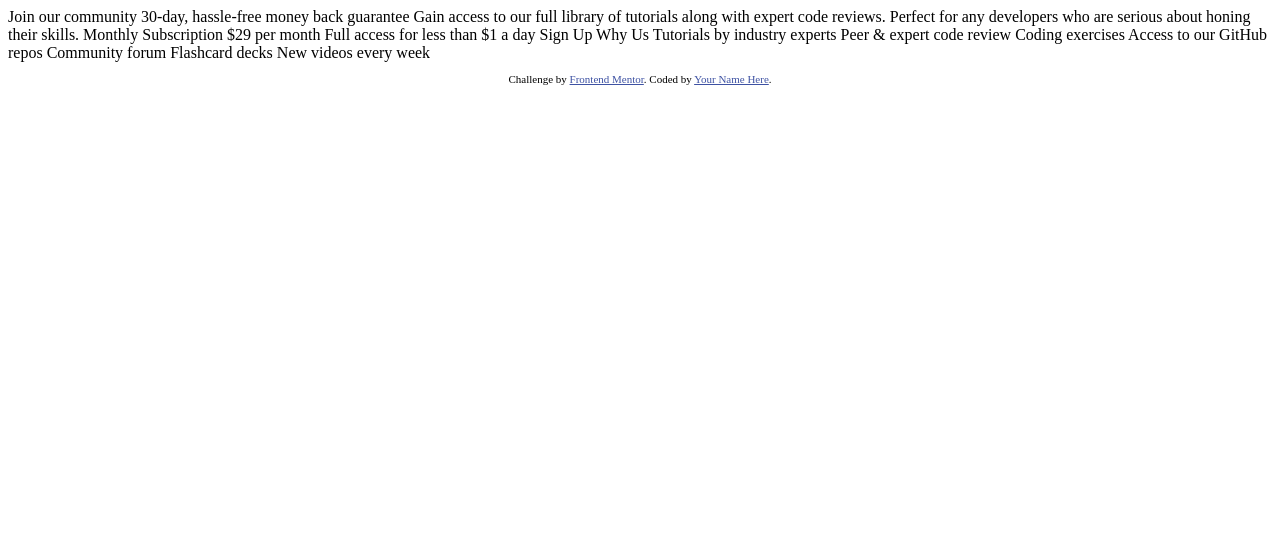
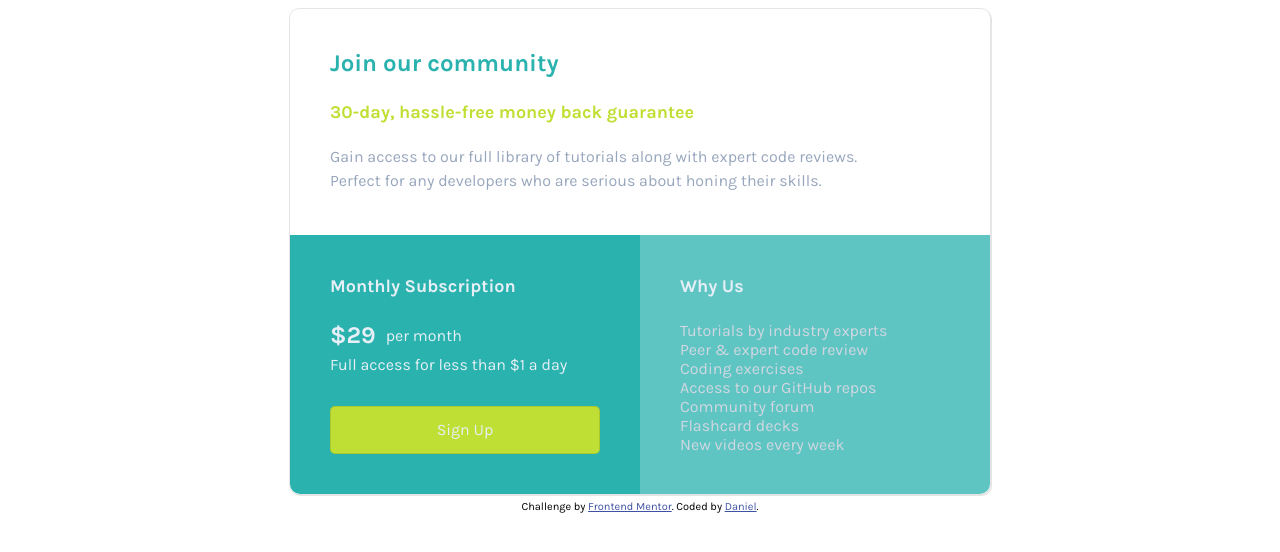
Before and after one commit to daniel88li/fm-challenge1, a plain HTML site: page index.html in a window 1280 px wide. Drawn offline with Linux system fonts and the light colour scheme.

Commit message:
Style elements to look similar to the challenge

```diff
--- a/index.html
+++ b/index.html
@@ -2,48 +2,58 @@
 <html lang="en">
 <head>
   <meta charset="UTF-8">
-  <meta name="viewport" content="width=device-width, initial-scale=1.0"> <!-- displays site properly based on user's device -->
+  <meta name="viewport" content="width=device-width, initial-scale=1.0">
 
   <link rel="icon" type="image/png" sizes="32x32" href="./images/favicon-32x32.png">
-
+  <link rel="stylesheet" href="./style.css">
   <title>Frontend Mentor | Single Price Grid Component</title>
-
-  <!-- Feel free to remove these styles or customise in your own stylesheet 👍 -->
-  <style>
-    .attribution { font-size: 11px; text-align: center; }
-    .attribution a { color: hsl(228, 45%, 44%); }
-  </style>
 </head>
 <body>
-  Join our community
+    <div class="root">
+        <div class="container">
+            <div class="info-box box">
+                <h3>Join our community</h3>
 
-  30-day, hassle-free money back guarantee
+                <h4 class="guarantee">30-day, hassle-free money back guarantee</h4>
 
-  Gain access to our full library of tutorials along with expert code reviews.
-  Perfect for any developers who are serious about honing their skills.
+                <p>Gain access to our full library of tutorials along with expert code reviews.</p>
+                <p>Perfect for any developers who are serious about honing their skills.</p>
+            </div>
 
-  Monthly Subscription
+            <div class="bottom-box">
+                <div class="price-box box">
+                    <h4>Monthly Subscription</h4>
 
-  &dollar;29 per month
+                    <div class="price-line">
+                        <h2>&dollar;29</h2>
+                        <p>per month</p>
+                    </div>
 
-  Full access for less than &dollar;1 a day
+                    <p>Full access for less than &dollar;1 a day</p>
 
-  Sign Up
+                    <button>Sign Up</button>
+                </div>
 
-  Why Us
+                <div class="about-box box">
+                    <h4>Why Us</h4>
 
-  Tutorials by industry experts
-  Peer &amp; expert code review
-  Coding exercises
-  Access to our GitHub repos
-  Community forum
-  Flashcard decks
-  New videos every week
+                    <p>Tutorials by industry experts</p>
+                    <p>Peer &amp; expert code review</p>
+                    <p>Coding exercises</p>
+                    <p>Access to our GitHub repos</p>
+                    <p>Community forum</p>
+                    <p>Flashcard decks</p>
+                    <p>New videos every week</p>
+                </div>
+            </div>
+
+        </div>
+    </div>
 
   <footer>
     <p class="attribution">
-      Challenge by <a href="https://www.frontendmentor.io?ref=challenge" target="_blank">Frontend Mentor</a>.
-      Coded by <a href="#">Your Name Here</a>.
+      Challenge by <a rel="nofollow" href="https://www.frontendmentor.io?ref=challenge" target="_blank">Frontend Mentor</a>.
+      Coded by <a href="#">Daniel</a>.
     </p>
   </footer>
 </body>
--- /dev/null
+++ b/style.css
@@ -0,0 +1,152 @@
+@import url(https://fonts.googleapis.com/css2?family=Karla:wght@400;700);
+
+/* global */
+
+:root {
+  --primary-colour1: hsl(179, 62%, 43%);
+  --primary-colour2: hsl(71, 73%, 54%);
+  --neutral-colour1: hsl(204, 43%, 93%);
+  --neutral-colour2: hsl(218, 22%, 67%);
+}
+
+* {
+  box-sizing: border-box;
+  font-family: "Karla", sans-serif;
+}
+
+body {
+  font-size: 16px;
+}
+
+p {
+  margin: 5px 0;
+  color: var(--neutral-colour1);
+}
+
+h3 {
+  font-weight: 700;
+  font-size: 24px;
+  margin-top: 0;
+}
+
+h4 {
+  font-weight: 700;
+  font-size: 18px;
+  margin-top: 0;
+}
+
+.root {
+  display: flex;
+  justify-content: center;
+}
+
+.container {
+  display: flex;
+  flex-direction: column;
+  border: 1px solid rgba(0, 0, 0, 0.1);
+  border-radius: 10px;
+  box-shadow: 1px 1px rgba(0, 0, 0, 0.1);
+}
+
+.box {
+  padding: 40px;
+}
+
+div > h4 {
+  color: var(--neutral-colour1);
+}
+
+/* info box */
+
+.info-box h3 {
+  color: var(--primary-colour1);
+}
+
+.info-box p {
+  color: var(--neutral-colour2);
+}
+
+.guarantee {
+  color: var(--primary-colour2);
+}
+
+.bottom-box {
+  display: flex;
+  justify-content: center;
+  align-self: stretch;
+  flex-wrap: wrap;
+  width: 700px;
+}
+
+/* price box */
+
+.price-box {
+  background-color: var(--primary-colour1);
+  display: flex;
+  flex-direction: column;
+  justify-content: center;
+  flex: 1;
+  border-bottom-left-radius: 10px;
+}
+
+.price-line {
+  display: flex;
+  align-items: center;
+  color: var(--neutral-colour1);
+}
+
+.price-line > h2 {
+  margin: 0 10px 0 0;
+}
+
+button {
+  width: 100%;
+  height: 3rem;
+  color: var(--neutral-colour1);
+  background-color: var(--primary-colour2);
+  font-size: 16px;
+  margin-top: auto;
+  border: 1px solid rgba(0, 0, 0, 0.1);
+  border-radius: 5px;
+  align-self: center;
+}
+
+button:active {
+  outline: none;
+}
+
+/* about box */
+
+.about-box {
+  display: flex;
+  flex-direction: column;
+  background-color: hsla(179, 62%, 43%, 0.75);
+  flex: 1;
+  border-bottom-right-radius: 10px;
+}
+
+.about-box p {
+  color: hsl(218, 22%, 85%);
+  margin: 0;
+}
+
+/* footer */
+
+.attribution {
+  font-size: 11px;
+  text-align: center;
+  color: black;
+}
+.attribution a {
+  color: hsl(228, 45%, 44%);
+}
+
+@media (max-width: 700px) {
+  .box {
+    padding: 20px;
+  }
+  .bottom-box {
+    flex-direction: column;
+    width: auto;
+  }
+}
```
Also changed, not shown: images/screenshot.png (added), 1 other file.
